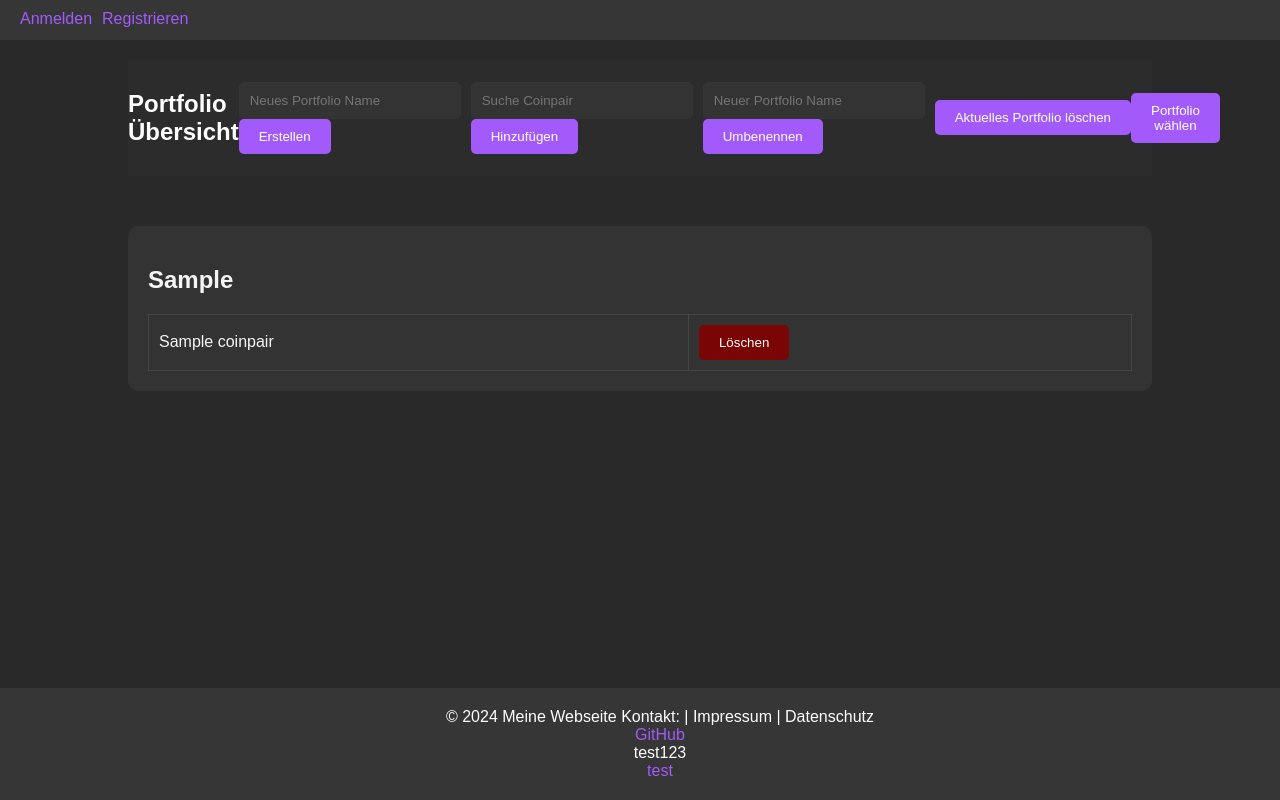
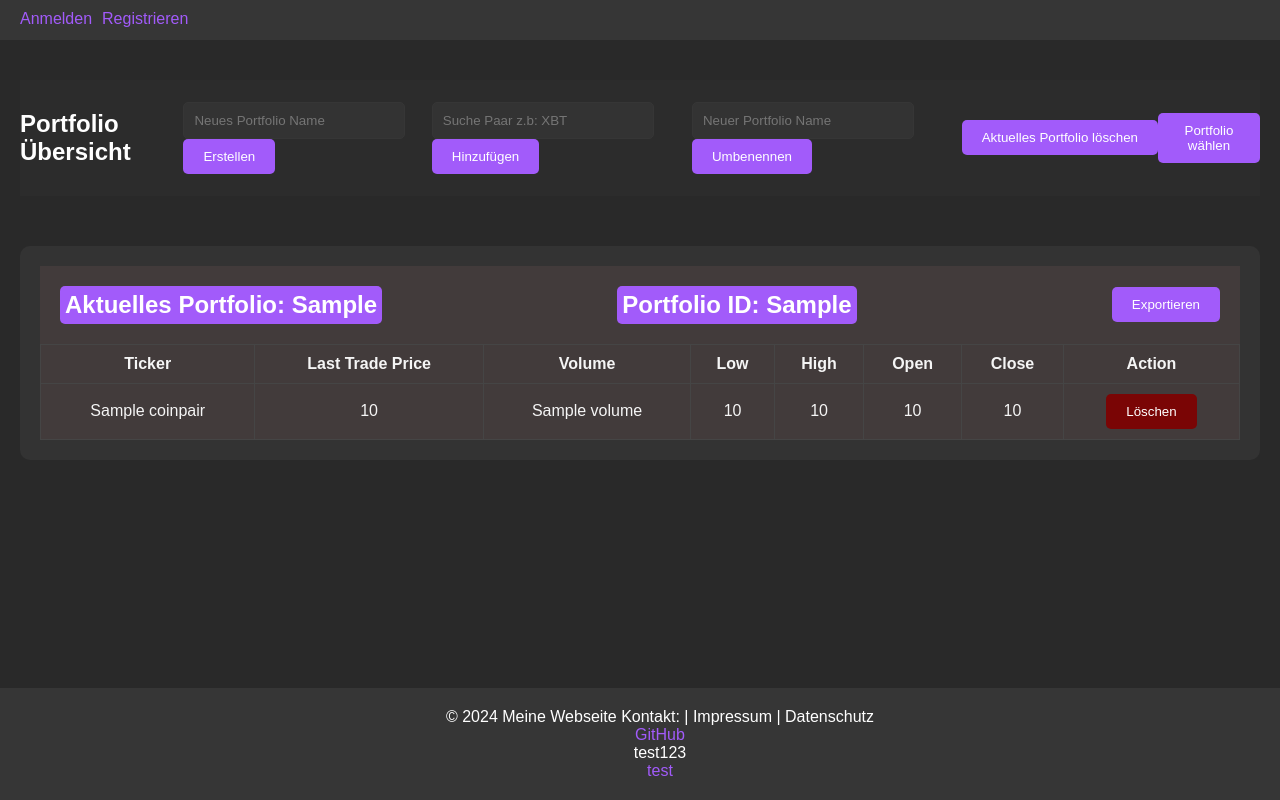
Before and after one commit to NoelJ2077/MyCoinTracker, a Flask app: template templates/dashboard.html in a window 1280 px wide. Run offline with Flask 3, Linux system fonts and the light colour scheme; the template is opened without the code that fills it: most values are stand-ins (such as "Sample title", 1, 10 or a date in 2020).

Commit message:
V1.1 Changes - All methods fully functional !

```diff
--- a/app.py
+++ b/app.py
@@ -1,22 +1,30 @@
 from flask import Flask, render_template, request, redirect, flash, url_for
+from flask.helpers import send_file #for export json file
 from classDB import DatabaseManager, DATABASE
-from flask import session
-from api import BASE_URL
-from flask import jsonify
-import requests
+from flask import session, jsonify
+from io import BytesIO
+from api import BASE_URL, get_coinpair_data, fetchthousand, export_json
+import requests, json
 db = DatabaseManager(DATABASE)
 db.create_table()
-# insert sample once db is created
-
+#app.py
 
 app = Flask(__name__)
 app.secret_key = 'secret_key'
 
+
+""" USER MANAGEMENT START"""
 def loginfirst():
     if 'user_id' not in session:
         flash('Bitte zuerst anmelden')
 
-# default route
+# app route for 127.0.0.1 - - [07/Mar/2024 20:53:50] "GET /someshit HTTP/1.1" 404 - || Redirect to /login with flash
+@app.errorhandler(404)
+def page_not_found(e):
+    flash('Vorherige URL existierte nicht!')
+    return redirect(url_for('login'))
+
+
 @app.route('/')
 def index():
     return render_template('login.html')
@@ -71,9 +79,13 @@ def logout():
 def forgotpw():
     flash('This is currently not implemented, sorry! Contact: noelgamemc@gmail.com for help.')
     return render_template('forgotpw.html')
-
+""" USER MANAGEMENT END"""
+# blank
+""" DASHBOARD"""
 @app.route('/dashboard', methods=['GET', 'POST'])
 def dashboard():
+
+
     if 'user_id' not in session:
         loginfirst()
         return redirect(url_for('login'))
@@ -85,13 +97,35 @@ def dashboard():
     if 'current_portfolio_id' not in session and portfolios:
         session['current_portfolio_id'] = portfolios[0][0]
 
-    current_portfolio_id = session.get('current_portfolio_id')
+    current_portfolio_id = session.get('current_portfolio_id') if 'current_portfolio_id' in session else None
     current_portfolio = db.get_portfolio_by_id(current_portfolio_id) if current_portfolio_id else None
     coinpairs = db.get_coinpairs_by_portfolio_id(current_portfolio_id) if current_portfolio_id else None
 
-    return render_template('dashboard.html', portfolios=portfolios, current_portfolio=current_portfolio, coinpairs=coinpairs)
+    # coinpair_info wird ein leeres Dictionary sein, wenn keine Coinpairs vorhanden sind
+    coinpair_info = {}
+    try:
+        if coinpairs:
+            for cp in coinpairs:
+                data = get_coinpair_data(cp)
+                if data:
+                    # Extrahiere die benötigten Informationen aus der API-Antwort und formatiere die Zahlen.
+                    coinpair_info[cp] = {
+                        'last_trade_price': fetchthousand(data['c'][0]),
+                        'volume': fetchthousand(data['v'][0]),
+                        'low_price': fetchthousand(data['l'][0]),
+                        'high_price': fetchthousand(data['h'][0]),
+                        'opening_price': fetchthousand(data['o']),
+                        # Da es keinen 'close' in der API gibt, verwende den letzten Handelspreis.
+                        'closing_price': fetchthousand(data['c'][0])
+                    }
 
 
+        return render_template('dashboard.html', portfolios=portfolios, current_portfolio=current_portfolio, coinpairs=coinpairs, coinpair_info=coinpair_info)
+    except Exception as e:
+            print(e)
+""" DASHBOARD END"""
+# blank
+""" PORTFOLIO MANAGEMENT START"""
 @app.route('/add_portfolio', methods=['POST'])
 def add_portfolio():
     # check if user is logged in
@@ -133,7 +167,6 @@ def rename_portfolio():
         flash("Portfolio renamed successfully.")
     return redirect(url_for('dashboard'))
 
-# route to add a coinpair to the current portfolio
 @app.route('/delete_portfolio', methods=['POST'])
 def delete_portfolio():
     if 'user_id' not in session:
@@ -150,49 +183,36 @@ def delete_portfolio():
         del session['current_portfolio_id']
 
     return redirect(url_for('dashboard'))
-
-# delete_coinpair route
+""" PORTFOLIO MANAGEMENT END"""
+# blank
+""" COINPAIR MANAGEMENT START"""
 @app.route('/delete_coinpair', methods=['POST'])
 def delete_coinpair():
-    if 'user_id' not in session:
-        return jsonify(success=False, message="User not logged in"), 401
+    if 'user_id' not in session or 'current_portfolio_id' not in session:
+        loginfirst()
+        return redirect(url_for('login'))
 
+    user_id = session['user_id']
+    portfolio_id = session['current_portfolio_id']
     coinpair = request.form.get('coinpair')
+
     if coinpair:
-        db.delete_coinpair(session['current_portfolio_id'], coinpair)
+        # Use remove_pair instead of delete_coinpair
+        db.remove_pair(user_id, portfolio_id, coinpair)
 
-    return jsonify(success=True, message="Coinpair deleted successfully")
+    return redirect(url_for('dashboard'))
 
-# add_coinpair route
 @app.route('/add_coinpair', methods=['POST'])
 def add_coinpair():
     if 'user_id' not in session:
         loginfirst()
         return jsonify(success=False, message="User not logged in"), 401
-    # get the coinpair from the form
-    coinpair = request.form.get('coinpair')
-    # check if coinpair is not empty
-    print(f"checkpair: {coinpair}")
+    # create variable for coinpair
+    coinpair = request.form.get('coinpair_search')
+    portfolio_id = request.form.get('portfolio_id')
     if coinpair:
-        db.add_coinpair(session['current_portfolio_id'], coinpair)
+        db.add_coinpair(portfolio_id, coinpair)
     return redirect(url_for('dashboard'))
-
-@app.route('/api/coinpairs')
-def get_coinpairs():
-    response = requests.get(BASE_URL + 'AssetPairs')
-    if response.status_code == 200:
-        data = response.json()
-        print(data)  # Fügen Sie dies hinzu, um die Struktur der Antwort zu überprüfen.
-        # Nun überprüfen Sie, ob 'result' in data vorhanden ist.
-        if 'result' in data:
-            # Extrahieren Sie die Coin-Pairs aus der Antwort und formatieren Sie sie als Liste
-            coinpairs = [{'name': key, 'value': value} for key, value in data['result'].items()]
-            return jsonify(coinpairs=coinpairs)
-        else:
-            # Falls 'result' nicht vorhanden ist, geben Sie die gesamte Antwort zurück
-            return jsonify(data)
-    else:
-        return jsonify(error="Failed to fetch coinpairs"), response.status_code
 
 @app.route('/api/search_coinpairs')
 def search_coinpairs():
@@ -211,19 +231,69 @@ def search_coinpairs():
             return jsonify(error="No results found"), 404
     else:
         return jsonify(error="Failed to fetch coinpairs"), response.status_code
+""" COINPAIR MANAGEMENT END"""
+# blank
+""" API ENDPOINTS"""
+@app.route('/api/coinpairs') # get all coinpairs
+def get_coinpairs():
+    response = requests.get(BASE_URL + 'AssetPairs')
+    if response.status_code == 200:
+        data = response.json()
+        print(data)  # Fügen Sie dies hinzu, um die Struktur der Antwort zu überprüfen.
+        # Nun überprüfen Sie, ob 'result' in data vorhanden ist.
+        if 'result' in data:
+            # Extrahieren Sie die Coin-Pairs aus der Antwort und formatieren Sie sie als Liste
+            coinpairs = [{'name': key, 'value': value} for key, value in data['result'].items()]
+            return jsonify(coinpairs=coinpairs)
+        else:
+            # Falls 'result' nicht vorhanden ist, geben Sie die gesamte Antwort zurück
+            return jsonify(data)
+    else:
+        return jsonify(error="Failed to fetch coinpairs"), response.status_code
 
+@app.route('/export_portfolio', methods=['POST'])
+def export_portfolio():
+    if 'current_portfolio_id' in session:
+        portfolio_id = session['current_portfolio_id']
+        user_id = session['user_id']
+        # Fetch the portfolio data from the database, which seems to return a tuple
+        current_portfolio_data = db.get_portfolio_by_id(portfolio_id)
 
+        if isinstance(current_portfolio_data, tuple):
+            portfolio_dict = {
+                'portfolio_id': current_portfolio_data[0],
+                'user_id': user_id,
+                'portfolio_name': current_portfolio_data[1],
+                'coinpairs': []  # Initialize coinpairs as an empty list
+            }
 
+            # Fetch coinpairs for the current portfolio from the database
+            coinpairs_data = db.get_coinpairs_by_portfolio_id(portfolio_id)
+            if coinpairs_data:
+                for coinpair in coinpairs_data:
+                    portfolio_dict['coinpairs'].append(coinpair)
+            else:
+                print("No coinpairs found for the current portfolio.")
 
+            export_data = export_json([portfolio_dict])
 
+            # Write to a buffer
+            buffer = BytesIO()
+            buffer.write(json.dumps(export_data).encode('utf-8'))
+            buffer.seek(0)
 
-
-
-
-
-
-
-
+            # Trigger file download
+            return send_file(
+                buffer,
+                as_attachment=True,
+                download_name='portfolio.json',
+                mimetype='application/json'
+            )
+        else:
+            print(f"Unexpected data type: {type(current_portfolio_data)}")
+            return redirect(url_for('dashboard'))
+    else:
+        return redirect(url_for('dashboard'))
 
 if __name__ == '__main__':
     app.run(debug=True)
--- a/static/base.css
+++ b/static/base.css
@@ -49,3 +49,26 @@ body {
 .user_logged {
     color: var(--primary-color);
 }
+#portfolio-show-cont {
+    display: flex;
+    justify-content: space-between;
+    align-items: center;
+    background-color: var(--container-bg-color);
+}
+
+#portfolio-name {
+    text-align: left;
+    margin-left: 20px;
+}
+
+#portfolio-id {
+    text-align: right;
+    margin-right: 20px;
+}
+#portfolio-id,
+#portfolio-name {
+    background-color: var(--primary-color);
+    padding: 5px;
+    border-radius: 5px;
+    color: var(--text-color);
+}
--- a/static/style.css
+++ b/static/style.css
@@ -76,7 +76,7 @@
 /* Dashboard container styling */
 .dashcontainer {
     margin: 20px auto;
-    width: 80%;
+    padding: 20px;
 }
 
 /* Portfolio navigation bar styling */
@@ -127,15 +127,22 @@
     border-collapse: collapse;
 }
 
-.portfolio-display td {
+.portfolio-display td, th {
     border: 1px solid #454545;
     padding: 10px;
+    text-align: center;
+    background-color: var(--container-bg-color);
 }
-
-
+.logifaccount {
+    margin-left: 50px;
+}
+.export-button {
+    margin-right: 20px;
+}
 /* Base styles for all button-like elements */
 .button-style,
 .logifaccount,
+.export-button,
 .form-container input[type="submit"],
 .portfolio-form input[type="submit"],
 .register-btn,
@@ -151,12 +158,11 @@
     display: inline-block;
 
 }
-.logifaccount {
-    margin-left: 50px;
-}
+
 /* Consistent hover effect for all button-like elements */
 .button-style:hover,
 .logifaccount:hover,
+.export-button:hover,
 .form-container input[type="submit"]:hover,
 .portfolio-form input[type="submit"]:hover,
 .delete-btn:hover,
--- a/templates/base.html
+++ b/templates/base.html
@@ -4,6 +4,7 @@
 <head>
     <meta charset="UTF-8">
     <title>{% block title %} {% endblock %} - MyCoinTracker</title>
+
     <link rel="stylesheet" type="text/css" href="{{ url_for('static', filename='style.css') }}">
     <link rel="stylesheet" type="text/css" href="{{ url_for('static', filename='footer.css') }}">
     <link rel="stylesheet" type="text/css" href="{{ url_for('static', filename='flash.css') }}">
--- a/templates/dashboard.html
+++ b/templates/dashboard.html
@@ -16,12 +16,11 @@
             <input type="submit" value="Erstellen">
         </form>
 
-
         <!-- Form um ein neues Coinpair hinzuzufügen -->
         {% if current_portfolio %}
         <form action="{{ url_for('add_coinpair') }}" method="POST" class="portfolio-form">
             <input type="hidden" name="portfolio_id" value="{{ current_portfolio[0] }}">
-            <input type="text" name="coinpair_search" id="coinpair_search" placeholder="Suche Coinpair" autocomplete="off">
+            <input type="text" name="coinpair_search" id="coinpair_search" placeholder="Suche Paar z.b: XBT" autocomplete="off">
             <div id="coinpair-dropdown" class="custom-dropdown">
                 <!-- javascript -->
             </div>
@@ -29,8 +28,6 @@
             <input type="submit" value="Hinzufügen">
         </form>
         {% endif %}
-
-
 
         <!-- Form um das aktuelle Portfolio umzubenennen -->
         {% if current_portfolio %}
@@ -48,6 +45,7 @@
                 <input type="submit" value="Aktuelles Portfolio löschen" class="delete-btn">
             </form>
         {% endif %}
+
         <!-- Dropdown für die Auswahl des Portfolios -->
         <div class="dropdown">
             <button class="button-style dropbtn">Portfolio wählen</button>
@@ -66,22 +64,52 @@
     <!-- neues Formular mit dem delete button bei jedem coinpair -->
     <div class="portfolio-display">
         {% if current_portfolio %}
-            <h2>{{ current_portfolio[1] }}</h2>
+            <!-- Show Name and ID  -->
+            <div id="portfolio-show-cont">
+                <h2 id="portfolio-name">Aktuelles Portfolio: {{ current_portfolio[1] }}</h2>
+                <h2 id="portfolio-id">Portfolio ID: {{ current_portfolio[0] }}</h2>
+                <form action="{{ url_for('export_portfolio') }}" method="post">
+                    <button type="submit" class="export-button">Exportieren</button>
+                </form>
+              </div>
             <table>
-                {% for coinpair in coinpairs %}
+                <thead>
                     <tr>
-                        <td>{{ coinpair }}</td>
+                        <!-- Header Row -->
+                        <th>Ticker</th>
+                        <th>Last Trade Price</th>
+                        <th>Volume</th>
+                        <th>Low</th>
+                        <th>High</th>
+                        <th>Open</th>
+                        <th>Close</th>
+                        <th>Action</th>
+                    </tr>
+                </thead>
+                <tbody>
+                    {% for cp in coinpairs %}
+                    <tr>
+                        <!-- Price Data -->
+                        <td>{{ cp }}</td>
+                        <td>{{ coinpair_info[cp]['last_trade_price'] }}</td>
+                        <td>{{ coinpair_info[cp]['volume'] }}</td>
+                        <td>{{ coinpair_info[cp]['low_price'] }}</td>
+                        <td>{{ coinpair_info[cp]['high_price'] }}</td>
+                        <td>{{ coinpair_info[cp]['opening_price'] }}</td>
+                        <td>{{ coinpair_info[cp]['closing_price'] }}</td>
                         <td>
                             <form action="{{ url_for('delete_coinpair') }}" method="POST">
-                                <input type="hidden" name="coinpair" value="{{ coinpair }}">
+                                <input type="hidden" name="coinpair" value="{{ cp }}">
                                 <input type="submit" value="Löschen" class="delete-btn">
                             </form>
                         </td>
                     </tr>
-                {% endfor %}
+                    {% endfor %}
+                </tbody>
             </table>
         {% else %}
             <p>Keine Portfolios vorhanden.</p>
         {% endif %}
-</div>
+    </div>
+
 {% endblock %}
```
Also changed, not shown: api.py (+91 -5 lines), classDB.py (+45 -40 lines), static/media.css (added, +40 -0 lines), README.md, cointracker.db.
